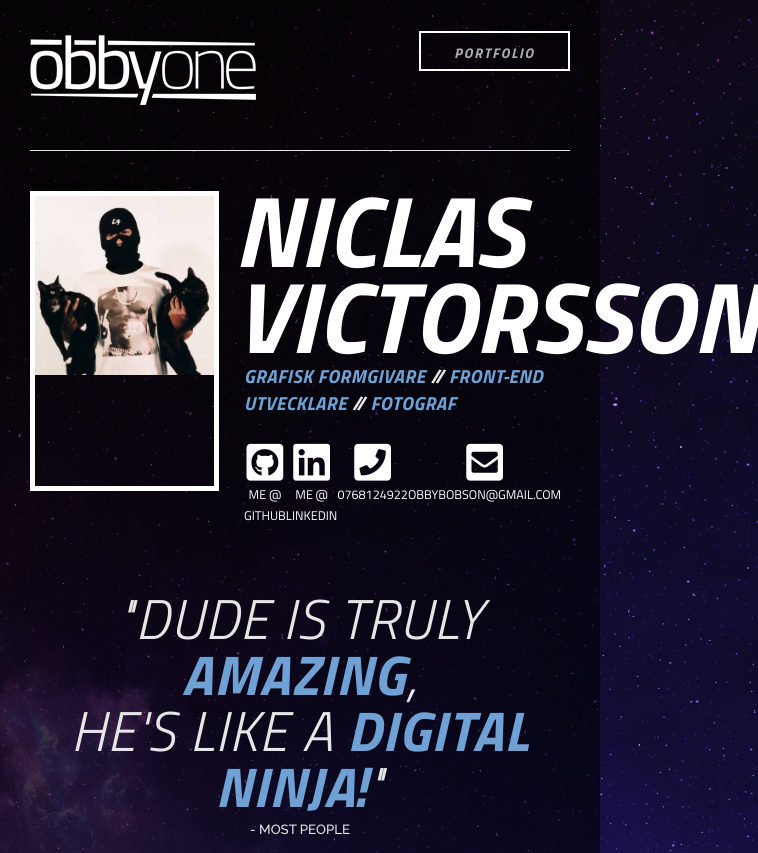
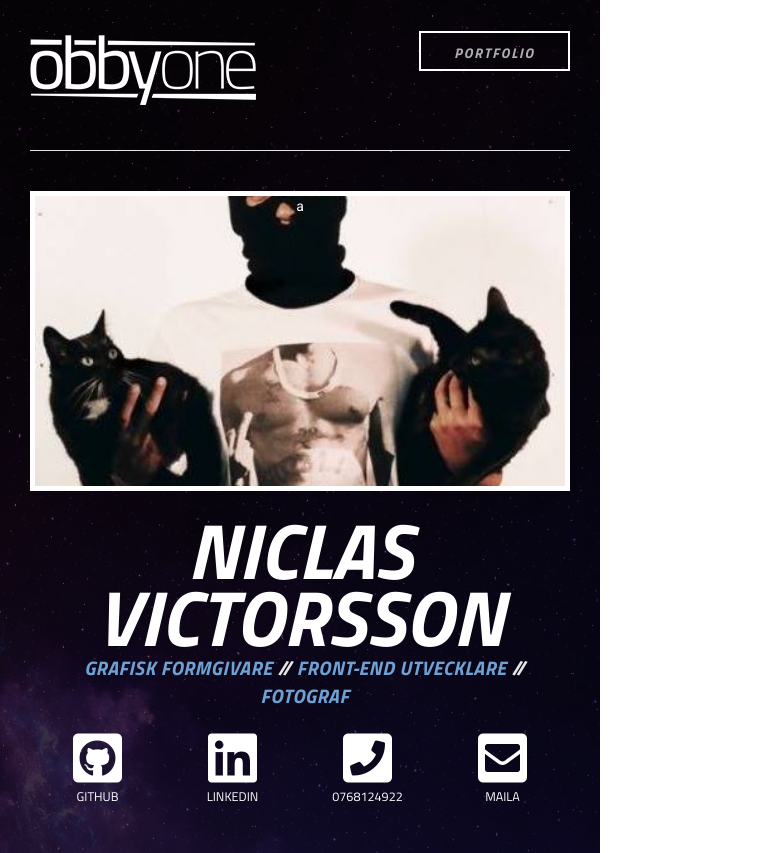
Before and after one commit to NiclasV/obbyone_portfolio, a plain HTML site: page index.html in a window 600 px wide. Shown: the top 853 px of the page, 758 px wide, since content can reach past the window. Drawn offline with nearby package versions, Linux system fonts and the light colour scheme.

Commit message:
mobilanpassning

```diff
--- a/index.html
+++ b/index.html
@@ -35,8 +35,8 @@
     <!-- PROFILINFO SECTION -->
     <div class="profileinfo">
 
-        <div class="img-wrapper">
-            <img src="images/profilepic.jpg" class="img-fluid">
+        <div class="profilephoto">
+            a
         </div>
 
         <div class="profiledetails">
@@ -50,29 +50,29 @@
                 <div class="contact-details">
                     <div class="contact-item">
                         <a href="http://github.com/niclasV" target="_blank">
-                        <i class="fab fa-github-square fa-3x"></i><br>
-                        <span class="contact-text">Me @ Github</span></a>
+                        <i class="fab fa-github-square fa-4x"></i><br>
+                        <span class="contact-text">Github</span></a>
                     </div>
                     <div class="contact-item">
                         <a href="https://www.linkedin.com/in/niclas-victorsson-3b03713a/" target="_blank">
-                        <i class="fab fa-linkedin fa-3x"></i><br>
-                        <span class="contact-text">Me @ LinkedIn</span></a>
+                        <i class="fab fa-linkedin fa-4x"></i><br>
+                        <span class="contact-text">LinkedIn</span></a>
                     </div>
                     <div class="contact-item">
                         <a href="tel:0768124922" target="_blank">
-                        <i class="fas fa-phone-square fa-3x"></i><br>
+                        <i class="fas fa-phone-square fa-4x"></i><br>
                         <span class="contact-text">0768124922</span></a>
                     </div>
                     <div class="contact-item">
                     <a href="mailto:obbybobson@gmail.com?Subject=Tjena%20Nicke!">
-                    <i class="fas fa-envelope-square fa-3x"></i><br>
-                    <span class="contact-text">obbybobson@gmail.com</span></a>
+                    <i class="fas fa-envelope-square fa-4x"></i><br>
+                    <span class="contact-text">Maila</span></a>
                 </div>
             </div>
         </div>
     </div> <!-- END PROFILEINFO -->
 
-        <div class="content indented center">
+        <div class="content center">
             <p class="quote">"DUDE IS TRULY <span class="lightblue bold">AMAZING</span>,<br>
             HE'S LIKE A <span class="lightblue bold">DIGITAL NINJA!</span>"</p>
             <p class="quote-name uppercase">- MOST PEOPLE</p>
--- a/sass/style.scss
+++ b/sass/style.scss
@@ -14,6 +14,18 @@ body {
     background-repeat: no-repeat;
     background-attachment: fixed;
     color: #FFFFFF;
+}
+
+.border-red {
+    border: 1px solid red;
+}
+
+.border-green {
+    border: 1px solid green;
+}
+
+.border-blue {
+    border: 1px solid blue;
 }
 
 p .logo {
@@ -88,6 +100,9 @@ nav {
     width: 100%;
 }
 
+
+// FOOTER //
+
 footer {
     color: #FFFFFF;
     max-width: 960px;
@@ -110,11 +125,35 @@ footer .img-container {
 	display: block;
 }
 
+// ELEMENTS
+
 hr {
     width: 100%;
     background: #FFFFFF;
     margin: 25px 0 25px 0;
 }
+
+.badge {
+    padding: 5.5px;
+    font-size: 85%;
+}
+
+.card {
+    background-color: rgba(0, 0, 0, 0.4);
+}
+
+.space {
+    width: 100%;
+    height: 20px;
+}
+
+.btn {
+    font-family: 'Titillium Web', "sans-serif";
+    font-weight: 700;
+}
+
+
+// NAVIGATION
 
 .main-navigation {
     padding: 5px 0 20px 0;
@@ -151,44 +190,23 @@ hr {
     margin-left: 10px;
 }
 
- a {
-    color: #FFFFFF;
-    text-decoration: none !important;
-
-}
-
- a:hover {
-    color: #9accff;
-    text-decoration: none !important;
-}
-
-.badge {
-    padding: 5.5px;
-    font-size: 85%;
-}
-
-.card {
-    background-color: rgba(0, 0, 0, 0.4);
-}
+// PROFILE //
 
 .profileinfo {
     display: flex;
     display: -webkit-flex;
     display: -ms-flex;
     margin-bottom: 40px;
-
 }
 
-.img-wrapper {
+.profilephoto {
+    background-image: url("../images/profilepic.jpg");
+    background-size: cover;
+    background-position: center;
     width: 35%;
     height: 300px;
     border: 5px solid white;
     overflow: hidden;
-}
-
-.avatar {
-    width: 100%;
-    height: auto;
 }
 
 .profilepic {
@@ -216,19 +234,10 @@ hr {
     letter-spacing: 0;
 }
 
-.space {
-    width: 100%;
-    height: 20px;
-}
-
-.post-item {
-    border: 1px solid red;
-}
-
 .contact-details {
     display: flex;
     flex-wrap: no-wrap;
-    justify-content: space-between;
+    justify-content: flex-start;
     margin-top: 25px;
     padding-left: 10px;
     padding-right: 10px;
@@ -236,6 +245,7 @@ hr {
 
 .contact-item {
     text-align: center;
+    margin-right: 40px;
 }
 
 .contact-text {
@@ -244,10 +254,8 @@ hr {
     text-transform: uppercase;
 }
 
-.btn {
-    font-family: 'Titillium Web', "sans-serif";
-    font-weight: 700;
-}
+
+// SECTION VAD JAG GÖR //
 
 .whatido {
     display: flex;
@@ -288,7 +296,6 @@ hr {
 .portfolio-item {
     width: calc((100% / 3) - 10px);
     margin: 0 5px 0 5px;
-
 }
 
 .view-buttons {
@@ -400,12 +407,23 @@ p {
     font-size: 0.95em;
 }
 
+a {
+    color: #FFFFFF;
+    text-decoration: none !important;
+
+}
+
+ a:hover {
+    color: #9accff;
+    text-decoration: none !important;
+}
+
+
 .card-header p {
     margin-bottom: 0px;
     font-size: 1.5em;
     font-weight: 500;
     font-family: 'Titillium Web', "sans-serif";
-
 }
 
 .card-body .card-title {
@@ -474,7 +492,78 @@ p {
         background-image: url("../images/bg-mobile.jpg");
     }
 
+    .profileinfo {
+        flex-wrap: wrap;
+        text-align: center;
+    }
 
+    .profilephoto {
+        width: 100%;
+        margin-bottom: 30px;
+    }
+
+    .profiledetails {
+        width: 100%;
+        padding: 0;
+    }
+
+    .roles {
+        font-size: 1.4em;
+        margin-bottom: 20px;
+    }
+
+    .profiledetails h1 {
+        font-size: 4.7em;
+    }
+
+    .contact-details {
+        flex-wrap: no-wrap;
+        justify-content: space-between;
+        padding-left: 0px;
+        padding-right: 0px;
+        margin-top: 0px;
+    }
+
+    .contact-item {
+        text-align: center;
+        width: 25%;
+        margin-bottom: 10px;
+        margin-right: 0px;
+    }
+
+    .quote {
+        font-size: 3.4em;
+        margin-top: 40px;
+    }
+
+    footer .img-container {
+        width: 60%;
+    }
+
+    .role-item {
+        width: 100%;
+        margin-bottom: 20px;
+    }
+
+    .content {
+        margin-bottom: 0px;
+    }
+
+    .portfolio-item {
+        width: 100%;
+        margin: 0 5px 0 5px;
+    }
+    .photogallery {
+        /* Prevent vertical gaps */
+      padding: 5px;
+      line-height: 0;
+      -webkit-column-count: 2;
+      -webkit-column-gap:   10px;
+      -moz-column-count:    2;
+      -moz-column-gap:      10px;
+      column-count:         2;
+      column-gap:           10px;
+  }
 }
 
 
@@ -483,6 +572,8 @@ p {
 and (min-width: 600px)
 and (max-width: 992px) {
 
-
+    .profiledetails h1 {
+        font-size: 5.6em;
+    }
 
 }
```
Also changed, not shown: css/style.css.
